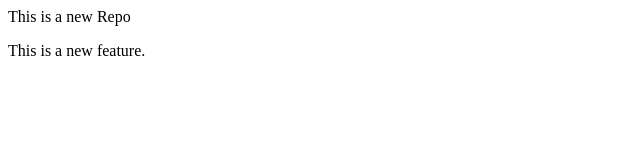
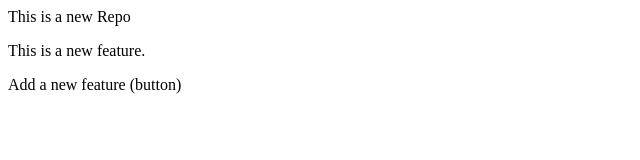
Before and after one commit to faheemjmi-2024/LocalRepo, a plain HTML site: page index.html in a window 1280 px wide. Shown: the whole page, without its empty margins (0-640 px from the left). Drawn offline with Linux system fonts and the light colour scheme.

Commit message:
Add button

```diff
--- a/index.html
+++ b/index.html
@@ -1,2 +1,3 @@
 <p>This is a new Repo</p>
 <p>This is a new feature.</p>
+<p>Add a new feature (button) </p>
```
